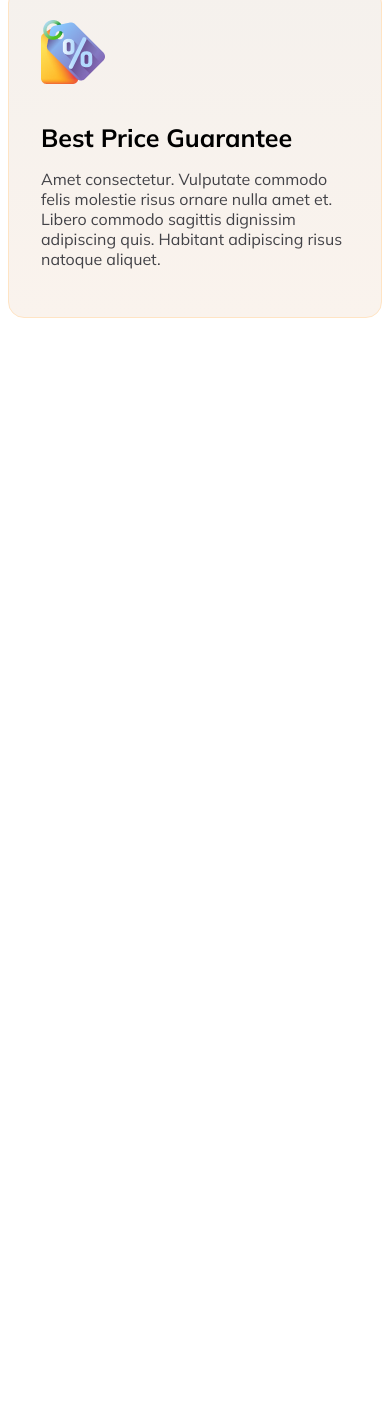
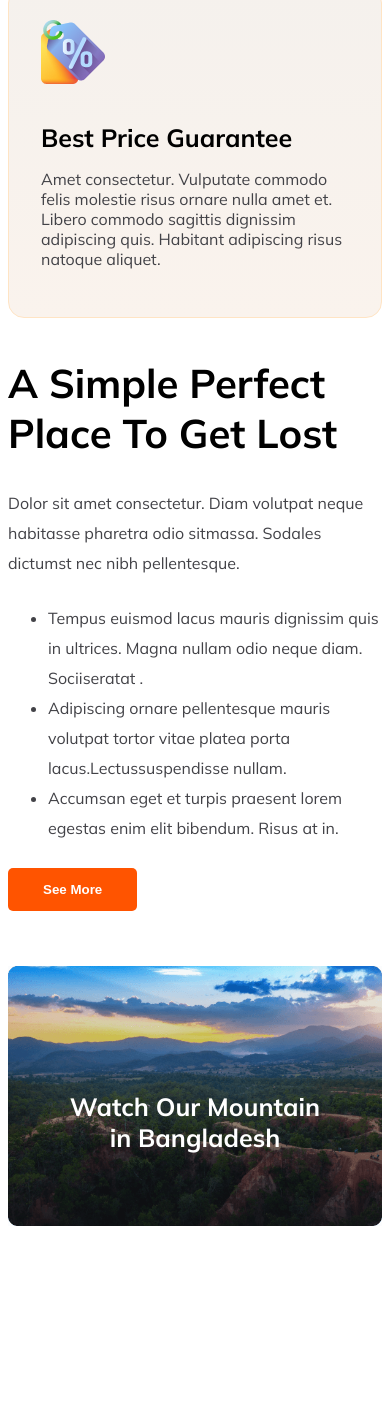
Before and after one commit to GoalmRabbani/AssingHerpTravel-Crete, a plain HTML site: page index.html in a window 390 px wide. Shown: the part 2300-3719 px from the top of the page. Before the commit the page ends 2626 px from the top, so only its background shows below. Drawn offline with Linux system fonts and the light colour scheme.

Commit message:
Perfect Place

```diff
--- a/index.html
+++ b/index.html
@@ -105,6 +105,35 @@
         </section>
 
 
+
+        <section class="perfect popular">
+            <div class="perfectText populerText">
+                <h3 class="perfect_tittle popular_tittle">A Simple Perfect Place To Get Lost</h3>
+                <p class="perfect_descrip popular_descrip">
+                    Dolor sit amet consectetur. Diam volutpat neque habitasse pharetra odio sitmassa. Sodales dictumst
+                    nec nibh pellentesque.
+                </p>
+                <ul class="perfect_list popular_list">
+                    <li>Tempus euismod lacus mauris dignissim quis in ultrices. Magna nullam odio neque diam.
+                        Sociiseratat .</li>
+
+                    <li>Adipiscing ornare pellentesque mauris volutpat tortor vitae platea porta lacus.Lectussuspendisse
+                        nullam.</li>
+
+                    <li> Accumsan eget et turpis praesent lorem egestas enim elit bibendum. Risus at in.</li>
+                </ul>
+
+                <button class="btn">See More</button>
+
+            </div>
+
+            <div class="perfect_img">
+            <!-- <img src="Images/Group 40089.png" alt=""> -->
+            <h3 class="perfect_img_tittle">Watch Our Mountain in  Bangladesh</h3>
+
+            </div>
+
+        </section>
     </main>
 
 
--- a/styles/style.css
+++ b/styles/style.css
@@ -59,7 +59,23 @@ main {
 
 /* ---------------------- */
 
-/* Our Popular Tours */
+/* Our Popular Tours AND A Simple Perfect Place To Get Lost*/
+
+/* Perfect Place */
+.perfect_img{
+    background-image: url("/Images/Group\ 40089.png");
+    background-repeat: no-repeat;
+    background-size: contain;
+    height: 425px;
+    width: 100%;
+}
+.perfect_img_tittle{
+    text-align: center;
+    color: white;
+    padding: 175px 165px;
+    font-size: 25px;
+    font-weight: bold;
+}
 .populerText {
     margin-bottom: 3.5rem;
 }
@@ -175,5 +191,16 @@ main {
         max-width:100%;
         margin-top: 25px;
     }
+    .perfect_img{
+        height: 450px;
+    }
+    .perfect_img_tittle{
+    text-align: center;
+    color: white;
+    padding: 100px 50px;
+    font-size: 25px;
+    font-weight: bold;
+}
+
 
 }
```
